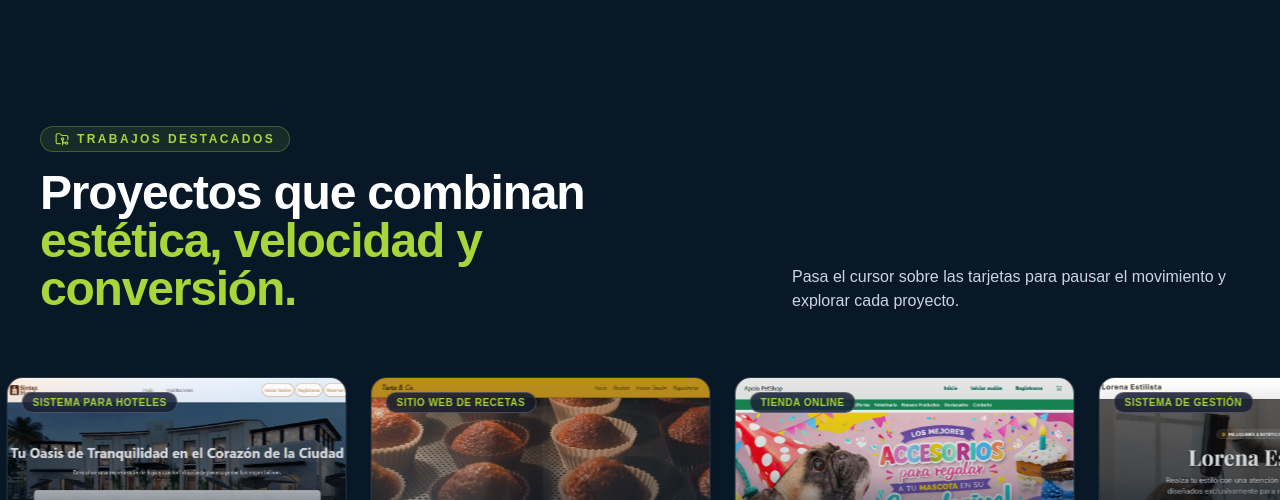
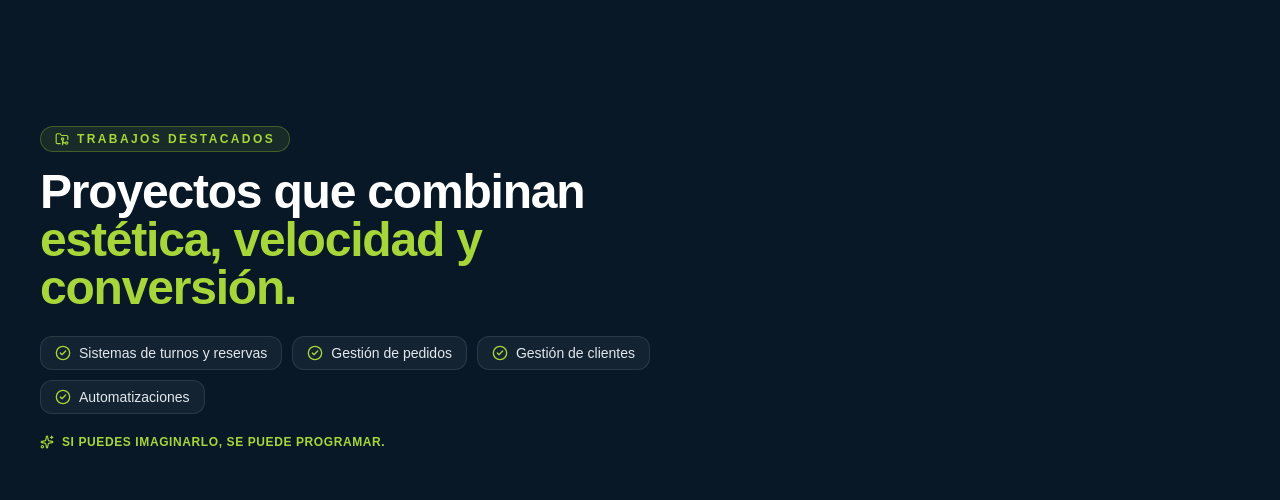
Before and after one commit to Maxii34/PortafolioWeb26, a Next.js app: page / in a window 1280 px wide. Shown: the part 2480-2980 px from the top of the page. Built offline with nearby package versions, Linux system fonts and the light colour scheme; no server answers.

Commit message:
actualizar texto descriptivo

```diff
--- a/src/components/sections/projects/projects-section.tsx
+++ b/src/components/sections/projects/projects-section.tsx
@@ -1,6 +1,6 @@
 "use client";
 
-import { FolderGit2 } from "lucide-react";
+import { FolderGit2, Sparkles, CheckCircle2 } from "lucide-react";
 import { projects } from "@/data/projects";
 import { ProjectCard } from "./ProjectCard";
 
@@ -8,33 +8,55 @@ export function ProjectsSection() {
   // Duplicamos la lista para generar el bucle infinito sin cortes visuales
   const doubleProjects = [...projects, ...projects];
 
+  const soluciones = [
+    "Sistemas de turnos y reservas",
+    "Gestión de pedidos",
+    "Gestión de clientes",
+    "Automatizaciones",
+  ];
+
   return (
     <section id="proyectos" className="relative py-20 lg:py-28 overflow-hidden">
       <div className="mx-auto max-w-7xl px-6 lg:px-10">
-        {/* ENCABEZADO */}
-        <div className="flex flex-col gap-4 md:flex-row md:items-end md:justify-between">
-          <div className="max-w-2xl">
-            <div className="inline-flex items-center gap-2 rounded-full border border-[#A6D63A]/30 bg-[#A6D63A]/10 px-3.5 py-1 text-xs font-bold uppercase tracking-[0.2em] text-[#A6D63A]">
+        {/* ENCABEZADO Y SERVICIOS INTEGRADOS */}
+        <div className="grid gap-8 lg:grid-cols-12 lg:items-end">
+          {/* COLUMNA IZQUIERDA: TÍTULO, LISTA ALINEADA Y ESLÓGAN */}
+          <div className="lg:col-span-7 flex flex-col gap-4">
+            <div className="inline-flex w-fit items-center gap-2 rounded-full border border-[#A6D63A]/30 bg-[#A6D63A]/10 px-3.5 py-1 text-xs font-bold uppercase tracking-[0.2em] text-[#A6D63A]">
               <FolderGit2 className="h-3.5 w-3.5" />
               <span>Trabajos Destacados</span>
             </div>
 
-            <h2 className="mt-4 text-3xl font-extrabold tracking-tight text-white sm:text-4xl lg:text-5xl">
+            <h2 className="text-3xl font-extrabold tracking-tight text-white sm:text-4xl lg:text-5xl">
               Proyectos que combinan{" "}
               <span className="text-[#A6D63A]">
                 estética, velocidad y conversión.
               </span>
             </h2>
+
+            {/* LISTA DE BADGES PERFECTAMENTE ALINEADA */}
+            <div className="mt-2 flex flex-wrap items-center gap-2.5">
+              {soluciones.map((item) => (
+                <div
+                  key={item}
+                  className="inline-flex items-center gap-2 rounded-xl border border-white/10 bg-white/5 px-3.5 py-2 text-xs sm:text-sm font-medium text-slate-200 transition-all hover:border-[#A6D63A]/50 hover:bg-[#A6D63A]/5"
+                >
+                  <CheckCircle2 className="h-4 w-4 text-[#A6D63A] shrink-0" />
+                  <span className="leading-none">{item}</span>
+                </div>
+              ))}
+            </div>
+
+            {/* ESLÓGAN */}
+            <p className="mt-1 flex items-center gap-2 text-xs font-semibold uppercase tracking-wider text-[#A6D63A]">
+              <Sparkles className="h-3.5 w-3.5 shrink-0" />
+              <span>Si puedes imaginarlo, se puede programar.</span>
+            </p>
           </div>
-
-          <p className="max-w-md text-sm text-slate-300 sm:text-base">
-            Pasa el cursor sobre las tarjetas para pausar el movimiento y
-            explorar cada proyecto.
-          </p>
         </div>
       </div>
 
-      {/* CONTENEDOR AUTO-SCROLL INFINITO (CUBRE ANCHO COMPLETO SIN SCROLLBARS) */}
+      {/* CONTENEDOR AUTO-SCROLL INFINITO */}
       <div className="mt-12 w-full overflow-hidden py-4">
         <div className="animate-marquee flex gap-6">
           {doubleProjects.map((project, index) => (
```
